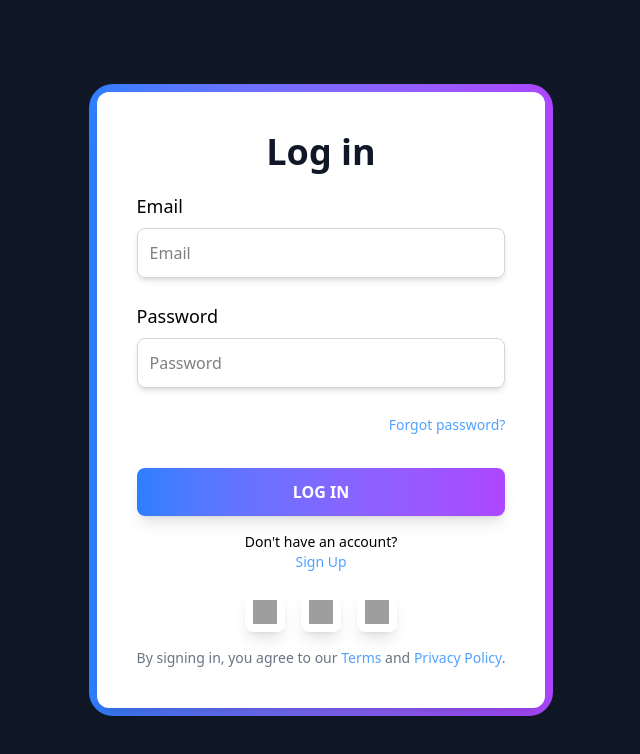
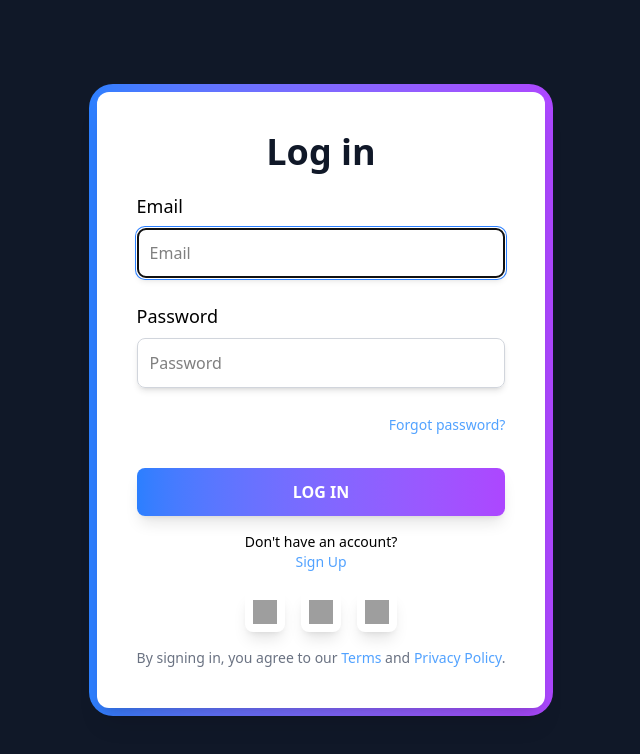
Before and after one commit to raushan-sinha/dev-forage, a React (Vite) app: page /login in a window 1280 px wide. Shown: the top 754 px of the page, without its empty margins (319-959 px from the left). Built offline with nearby package versions, Linux system fonts and the light colour scheme; no server answers; grey boxes are pictures that could not be loaded.

Commit message:
Added 'Auto focus' on input field

```diff
--- a/src/authentication/LoginPage/Login.jsx
+++ b/src/authentication/LoginPage/Login.jsx
@@ -1,4 +1,4 @@
-import { useState } from 'react';
+import { useEffect, useRef, useState } from 'react';
 import { Link, useNavigate } from 'react-router-dom';
 import { loginUser } from '../../services/authService';
 import { auth, githubProvider, googleProvider } from '../../utils/Firebase';
@@ -9,6 +9,12 @@ export default function Login() {
     const [email, setEmail] = useState("");
     const [password, setPassword] = useState("");
     const navigate = useNavigate();
+    const inputRef = useRef(null);
+
+    //todo: Auto focus on Form input field -
+    useEffect(() => {
+        inputRef.current.focus();
+    }, []);
 
     const fetchGithubEmail = async (token) => {
         const res = await fetch("https://api.github.com/user/emails", {
@@ -135,7 +141,7 @@ export default function Login() {
                                         Email
                                     </label>
 
-                                    <input id="email" name="email" className="border p-3 shadow-md dark:bg-indigo-700 dark:text-gray-300 dark:border-gray-700 border-gray-300 rounded-lg w-full focus:ring-2 focus:ring-blue-500 transition transform duration-300" type="email" placeholder="Email" required value={email} onChange={(e) => setEmail(e.target.value)} autoComplete="username" />
+                                    <input id="email" name="email" className="border p-3 shadow-md dark:bg-indigo-700 dark:text-gray-300 dark:border-gray-700 border-gray-300 rounded-lg w-full focus:ring-2 focus:ring-blue-500 transition transform duration-300" type="email" placeholder="Email" required value={email} onChange={(e) => setEmail(e.target.value)} autoComplete="username" ref={inputRef} />
                                 </div>
 
                                 <div>
```
